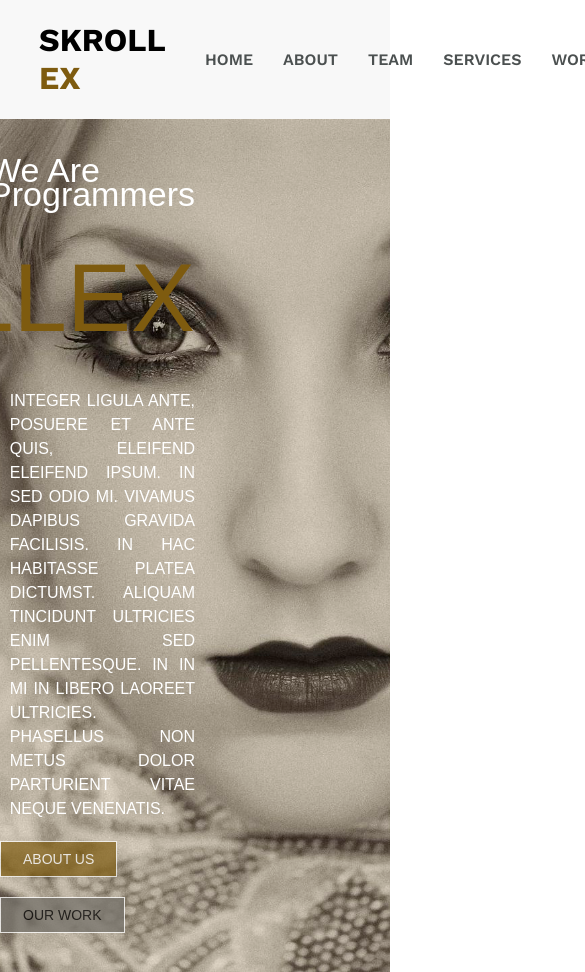
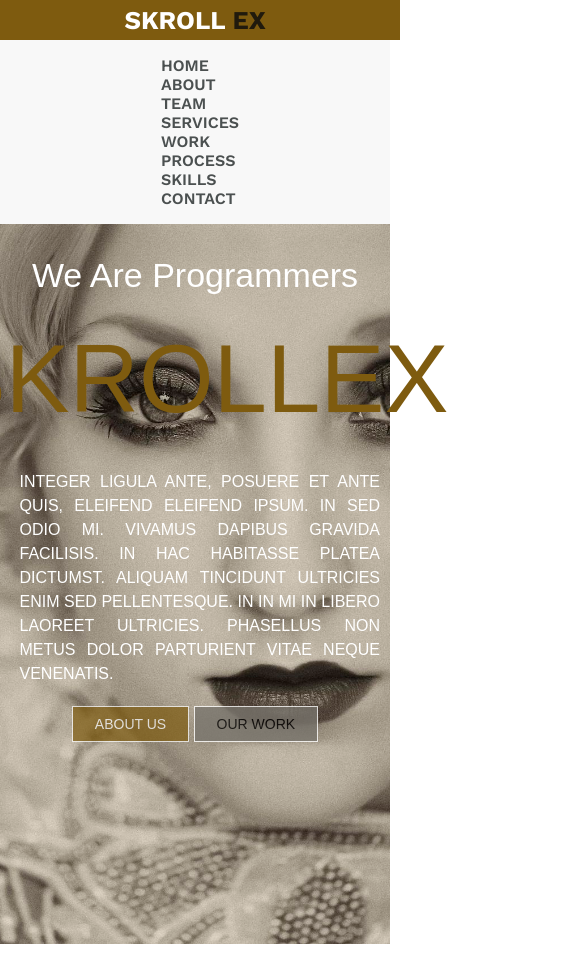
Before and after one commit to radsasad/practice, a plain HTML site: page index.html in a window 390 px wide. Shown: the top 972 px of the page, 585 px wide, since content can reach past the window. After the commit the page ends 944 px from the top, so only its background shows below. Drawn offline with nearby package versions, Linux system fonts and the light colour scheme.

Commit message:
responsive

```diff
--- a/css/style.css
+++ b/css/style.css
@@ -14,11 +14,12 @@ body {
     background-color: rgb(248, 248, 248);
 }
 
-.header-container h1{
+.header-container h1 {
     font-size: 2rem;
     font-weight: 700;
 }
-#logo{
+
+#logo {
     color: rgb(126, 91, 15);
 }
 
@@ -65,7 +66,7 @@ body {
     padding: 10% 0;
 }
 
-.bg-container h3{
+.bg-container h3 {
     font-size: 34px;
     line-height: 24px;
     font-family: Raleway, Arial, Helvetica, sans-serif;
@@ -73,13 +74,15 @@ body {
     font-weight: 300;
     margin: 0;
 }
-.bg-container h1{
+
+.bg-container h1 {
     font-size: 6rem;
     line-height: 24px;
     font-weight: 300;
     color: rgb(126, 91, 15);
 }
-.bg-container p{
+
+.bg-container p {
     font-size: 1rem;
     line-height: 24px;
     font-weight: 300;
@@ -88,7 +91,8 @@ body {
     text-align: justify;
     margin: 0;
 }
-.btn-primary{
+
+.btn-primary {
     line-height: 14px;
     padding: 10px 22px;
     text-align: center;
@@ -101,7 +105,8 @@ body {
     margin-top: 20px;
     opacity: .7;
 }
-.btn-secondary{
+
+.btn-secondary {
     line-height: 14px;
     padding: 10px 22px;
     text-align: center;
@@ -114,3 +119,48 @@ body {
     margin-top: 20px;
     opacity: .8;
 }
+
+
+@media screen and (max-width:567px) {
+    .header-container {
+        flex-direction: column;
+        padding: 0 0;
+    }
+
+    .header-container h1 {
+        font-size: 2rem;
+        font-weight: 700;
+        background-color: rgb(126, 91, 15);
+        width: 100%;
+        margin: 0 10px;
+        padding: 5px 10px;
+        color: rgb(255, 255, 255);
+        font-weight: 700;
+        font-size: 1.6rem;
+        text-align: center;
+    }
+
+    #logo {
+        color: rgb(32, 26, 13);
+    }
+
+    .vav-ul {
+        flex-direction: column;
+    }
+
+    .bg-container {
+        width: 100%;
+        justify-content: center;
+        align-items: center;
+    }
+
+    .bg-container p {
+        font-size: 1rem;
+        line-height: 24px;
+        font-weight: 300;
+        color: rgb(255, 255, 255);
+        text-align: justify;
+        margin: 0;
+        padding-right: 10px;
+    }
+}
--- a/index.html
+++ b/index.html
@@ -12,7 +12,7 @@
     <header class="header-container flex">
         <h1>SKROLL <span id="logo">EX</span> </h1>
         <nav class="nav">
-            <ul class="flex">
+            <ul class="flex vav-ul">
                 <li><a href="#" class="hover-effect">Home</a></li>
                 <li><a href="#" class="hover-effect">About</a></li>
                 <li><a href="#" class="hover-effect active">Team</a></li>
```
